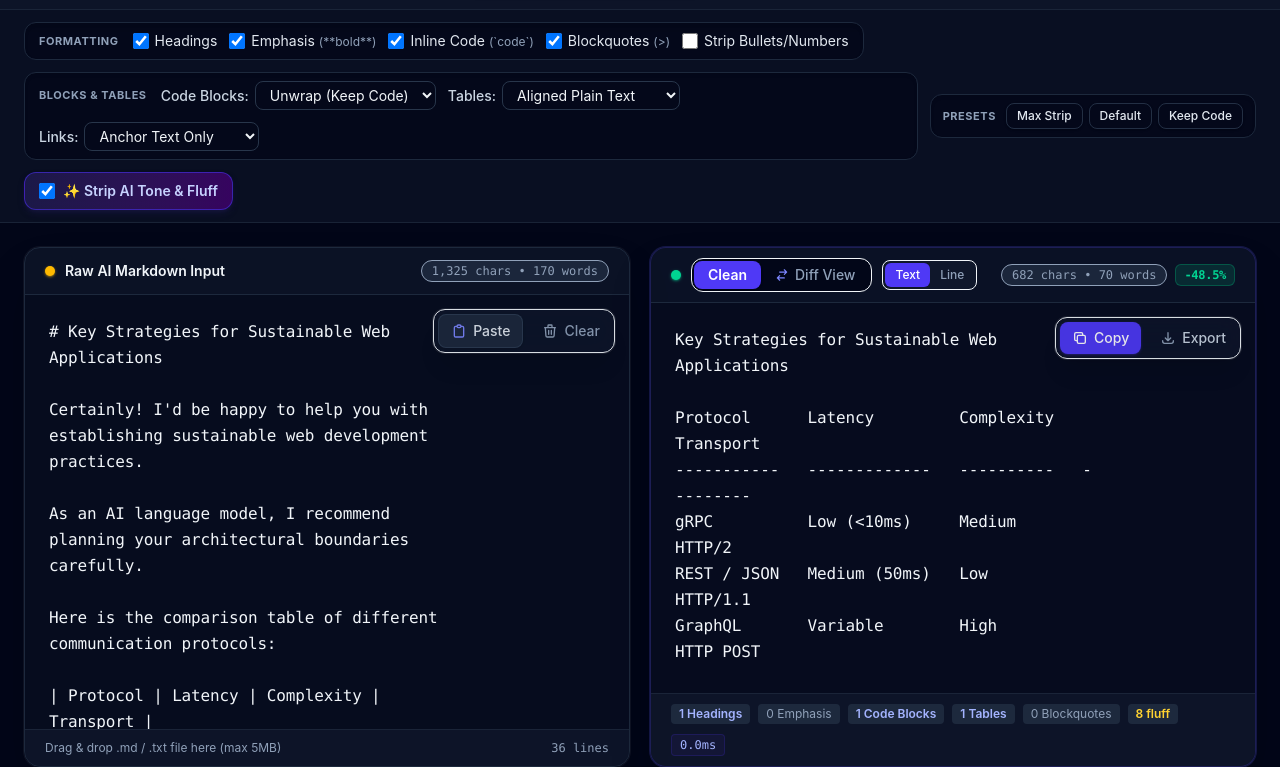
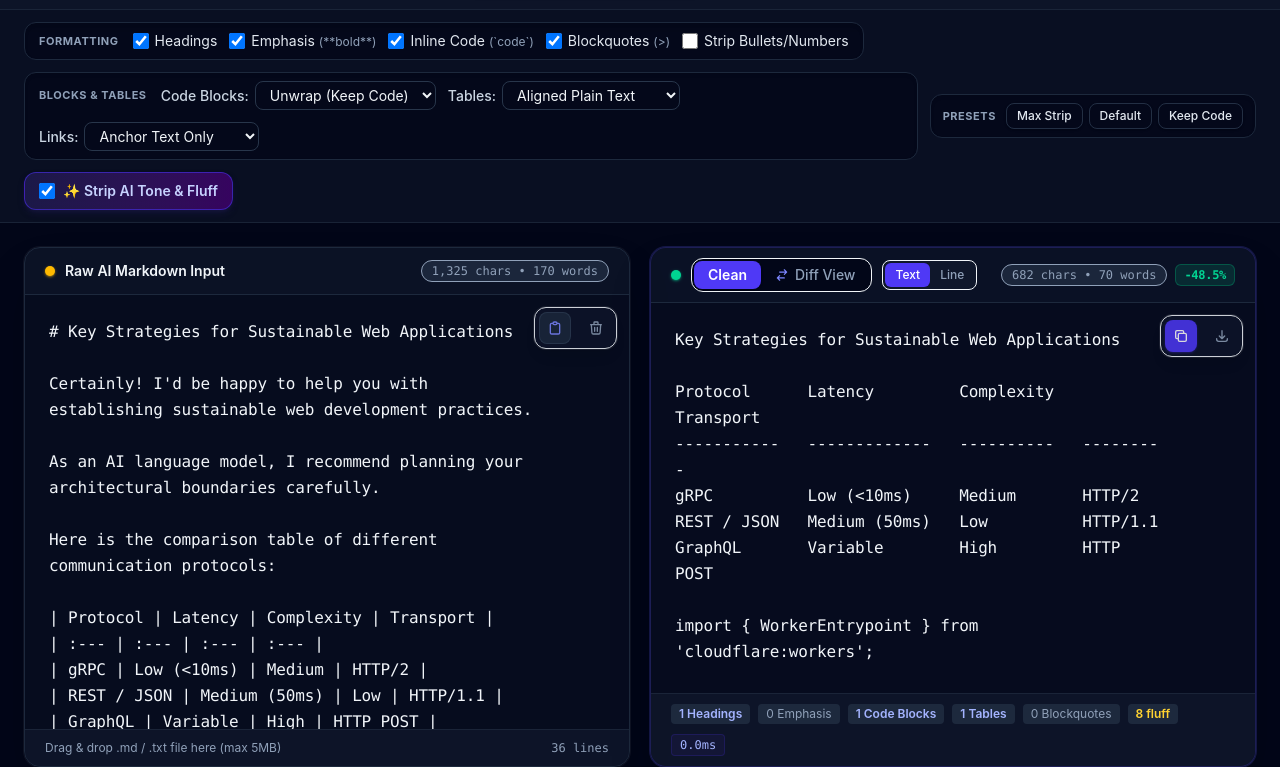
Before and after one commit to sfc9982/DeMkDown, a website built with Vite: page index.html in a window 1280 px wide. Shown: the part 109-876 px from the top of the page. Built offline with nearby package versions, Linux system fonts and the light colour scheme.

Commit message:
style: switch editor action buttons to sleek icon-only design with tooltips

```diff
--- a/index.html
+++ b/index.html
@@ -214,30 +214,32 @@
         <!-- Input Textarea with Floating Actions -->
         <div class="flex-1 relative bg-slate-950/50 group">
 
-          <!-- Top-Right Floating Actions: Paste & Clear -->
-          <div class="absolute top-3.5 right-3.5 z-20 flex items-center gap-1 p-1 rounded-xl bg-slate-900/90 backdrop-blur-md border border-slate-750 shadow-xl ring-1 ring-white/10 opacity-90 group-hover:opacity-100 transition-opacity duration-200">
+          <!-- Top-Right Floating Actions: Paste & Clear (Icon Only) -->
+          <div class="absolute top-3 right-3 z-20 flex items-center gap-1 p-1 rounded-xl bg-slate-900/90 backdrop-blur-md border border-slate-750 shadow-lg ring-1 ring-white/10 opacity-85 group-hover:opacity-100 transition-opacity duration-200">
             <button
               id="btnPaste"
+              data-i18n-title="tooltipPaste"
               title="Paste from clipboard"
-              class="flex items-center gap-1.5 px-3 py-1.5 rounded-lg bg-slate-800 hover:bg-slate-750 text-slate-200 hover:text-white border border-slate-700/80 font-medium text-xs sm:text-sm active:scale-95 transition shadow-sm cursor-pointer select-none"
+              aria-label="Paste"
+              class="w-7 h-7 sm:w-8 sm:h-8 flex items-center justify-center rounded-lg bg-slate-800 hover:bg-slate-750 text-slate-300 hover:text-white border border-slate-700/80 active:scale-90 transition cursor-pointer select-none"
             >
               <svg class="w-4 h-4 text-indigo-400" fill="none" viewBox="0 0 24 24" stroke="currentColor">
                 <path stroke-linecap="round" stroke-linejoin="round" stroke-width="2" d="M9 5H7a2 2 0 00-2 2v12a2 2 0 002 2h10a2 2 0 002-2V7a2 2 0 00-2-2h-2M9 5a2 2 0 002 2h2a2 2 0 002-2M9 5a2 2 0 012-2h2a2 2 0 012 2" />
               </svg>
-              <span data-i18n="btnPaste">Paste</span>
             </button>
 
             <span class="w-px h-4 bg-slate-750"></span>
 
             <button
               id="btnClear"
+              data-i18n-title="tooltipClear"
               title="Clear input text"
-              class="flex items-center gap-1.5 px-2.5 py-1.5 rounded-lg hover:bg-red-950/60 text-slate-400 hover:text-red-300 font-medium text-xs sm:text-sm active:scale-95 transition cursor-pointer select-none"
+              aria-label="Clear"
+              class="w-7 h-7 sm:w-8 sm:h-8 flex items-center justify-center rounded-lg hover:bg-rose-500/20 text-slate-400 hover:text-rose-300 active:scale-90 transition cursor-pointer select-none"
             >
               <svg class="w-4 h-4" fill="none" viewBox="0 0 24 24" stroke="currentColor">
                 <path stroke-linecap="round" stroke-linejoin="round" stroke-width="2" d="M19 7l-.867 12.142A2 2 0 0116.138 21H7.862a2 2 0 01-1.995-1.858L5 7m5 4v6m4-6v6m1-10V4a1 1 0 00-1-1h-4a1 1 0 00-1 1v3M4 7h16" />
               </svg>
-              <span data-i18n="btnClear">Clear</span>
             </button>
           </div>
 
@@ -245,7 +247,7 @@
             id="inputMarkdown"
             spellcheck="false"
             placeholder="Paste your AI-generated response here (ChatGPT, Claude, Gemini, DeepSeek, Copilot, etc.)... Markdown headings, tables, code fences, blockquotes, and fluff will be stripped automatically in real-time."
-            class="w-full h-full p-5 sm:p-6 pr-36 sm:pr-40 bg-transparent text-slate-100 placeholder-slate-500 focus:outline-none resize-none font-mono-code text-sm sm:text-[15px] lg:text-base leading-relaxed"
+            class="w-full h-full p-5 sm:p-6 pr-20 sm:pr-24 bg-transparent text-slate-100 placeholder-slate-500 focus:outline-none resize-none font-mono-code text-sm sm:text-[15px] lg:text-base leading-relaxed"
           ></textarea>
         </div>
 
@@ -306,18 +308,19 @@
         <!-- Output Display Area with Floating Actions -->
         <div class="flex-1 relative bg-slate-950/50 overflow-hidden group">
 
-          <!-- Top-Right Floating Actions: Copy & Export -->
-          <div class="absolute top-3.5 right-3.5 z-20 flex items-center gap-1 p-1 rounded-xl bg-slate-900/90 backdrop-blur-md border border-slate-750 shadow-xl ring-1 ring-white/10 opacity-90 group-hover:opacity-100 transition-opacity duration-200">
+          <!-- Top-Right Floating Actions: Copy & Export (Icon Only) -->
+          <div class="absolute top-3 right-3 z-20 flex items-center gap-1 p-1 rounded-xl bg-slate-900/90 backdrop-blur-md border border-slate-750 shadow-lg ring-1 ring-white/10 opacity-85 group-hover:opacity-100 transition-opacity duration-200">
             <!-- Copy Output Button -->
             <button
               id="btnCopy"
+              data-i18n-title="tooltipCopy"
               title="Copy clean text (Ctrl+Enter / Cmd+Enter)"
-              class="flex items-center gap-1.5 px-3 py-1.5 rounded-lg bg-indigo-600 hover:bg-indigo-500 active:scale-95 text-white font-medium text-xs sm:text-sm shadow-sm shadow-indigo-600/30 transition cursor-pointer select-none"
+              aria-label="Copy"
+              class="w-7 h-7 sm:w-8 sm:h-8 flex items-center justify-center rounded-lg bg-indigo-600 hover:bg-indigo-500 active:scale-90 text-white shadow-sm shadow-indigo-600/30 transition cursor-pointer select-none"
             >
               <svg id="iconCopy" class="w-4 h-4 shrink-0" fill="none" viewBox="0 0 24 24" stroke="currentColor">
                 <path stroke-linecap="round" stroke-linejoin="round" stroke-width="2" d="M8 16H6a2 2 0 01-2-2V6a2 2 0 012-2h8a2 2 0 012 2v2m-6 12h8a2 2 0 002-2v-8a2 2 0 00-2-2h-8a2 2 0 00-2 2v8a2 2 0 002 2z" />
               </svg>
-              <span id="textCopy" data-i18n="btnCopy">Copy</span>
             </button>
 
             <span class="w-px h-4 bg-slate-750"></span>
@@ -325,13 +328,14 @@
             <!-- Download Button -->
             <button
               id="btnDownload"
+              data-i18n-title="tooltipExport"
               title="Download as text file"
-              class="flex items-center gap-1.5 px-2.5 py-1.5 rounded-lg hover:bg-slate-800 text-slate-300 hover:text-white active:scale-95 text-xs sm:text-sm font-medium transition cursor-pointer select-none"
+              aria-label="Export"
+              class="w-7 h-7 sm:w-8 sm:h-8 flex items-center justify-center rounded-lg hover:bg-slate-800 text-slate-400 hover:text-white active:scale-90 transition cursor-pointer select-none"
             >
-              <svg class="w-4 h-4 text-slate-400" fill="none" viewBox="0 0 24 24" stroke="currentColor">
+              <svg class="w-4 h-4 text-slate-400 hover:text-white" fill="none" viewBox="0 0 24 24" stroke="currentColor">
                 <path stroke-linecap="round" stroke-linejoin="round" stroke-width="2" d="M4 16v1a3 3 0 003 3h10a3 3 0 003-3v-1m-4-4l-4 4m0 0l-4-4m4 4V4" />
               </svg>
-              <span data-i18n="btnExport">Export</span>
             </button>
           </div>
 
@@ -339,13 +343,13 @@
             id="outputClean"
             readonly
             placeholder="Cleaned plain text will appear here automatically..."
-            class="w-full h-full p-5 sm:p-6 pr-36 sm:pr-40 bg-transparent text-slate-100 placeholder-slate-500 focus:outline-none resize-none font-mono-code text-sm sm:text-[15px] lg:text-base leading-relaxed"
+            class="w-full h-full p-5 sm:p-6 pr-20 sm:pr-24 bg-transparent text-slate-100 placeholder-slate-500 focus:outline-none resize-none font-mono-code text-sm sm:text-[15px] lg:text-base leading-relaxed"
           ></textarea>
 
           <!-- Diff Container (Diff Mode) -->
           <div
             id="diffContainer"
-            class="hidden w-full h-full overflow-y-auto font-mono-code select-text pr-36 sm:pr-40"
+            class="hidden w-full h-full overflow-y-auto font-mono-code select-text pr-20 sm:pr-24"
           ></div>
         </div>
 
--- a/src/main.js
+++ b/src/main.js
@@ -152,6 +152,16 @@ function setLanguage(lang) {
     const translation = t(key);
     if (translation) {
       el.textContent = translation;
+    }
+  });
+
+  // Update tooltips and aria-labels with data-i18n-title
+  document.querySelectorAll('[data-i18n-title]').forEach((el) => {
+    const key = el.getAttribute('data-i18n-title');
+    const translation = t(key);
+    if (translation) {
+      el.title = translation;
+      el.setAttribute('aria-label', translation);
     }
   });
 
@@ -392,18 +402,22 @@ async function copyOutput() {
 
   try {
     await navigator.clipboard.writeText(text);
-    textCopy.textContent = t('btnCopied', 'Copied!');
+    if (textCopy) textCopy.textContent = t('btnCopied', 'Copied!');
     btnCopy.classList.replace('bg-indigo-600', 'bg-emerald-600');
     btnCopy.classList.replace('hover:bg-indigo-500', 'hover:bg-emerald-500');
+    btnCopy.title = t('btnCopied', 'Copied!');
+    btnCopy.setAttribute('aria-label', t('btnCopied', 'Copied!'));
 
     setSvgPath(iconCopy, 'M5 13l4 4L19 7', '2.5');
 
     showToast(t('toastCopied', 'Cleaned text copied to clipboard!'));
 
     setTimeout(() => {
-      textCopy.textContent = t('btnCopy', 'Copy');
+      if (textCopy) textCopy.textContent = t('btnCopy', 'Copy');
       btnCopy.classList.replace('bg-emerald-600', 'bg-indigo-600');
       btnCopy.classList.replace('hover:bg-emerald-500', 'hover:bg-indigo-500');
+      btnCopy.title = t('tooltipCopy', 'Copy cleaned text (Ctrl+Enter)');
+      btnCopy.setAttribute('aria-label', t('tooltipCopy', 'Copy cleaned text (Ctrl+Enter)'));
       setSvgPath(iconCopy, 'M8 16H6a2 2 0 01-2-2V6a2 2 0 012-2h8a2 2 0 012 2v2m-6 12h8a2 2 0 002-2v-8a2 2 0 00-2-2h-8a2 2 0 00-2 2v8a2 2 0 002 2z', '2');
     }, 1800);
   } catch (err) {
--- a/src/modules/i18n.js
+++ b/src/modules/i18n.js
@@ -72,6 +72,10 @@ export const TRANSLATIONS = {
     btnCopy: 'Copy',
     btnCopied: 'Copied!',
     btnExport: 'Export',
+    tooltipPaste: 'Paste from clipboard',
+    tooltipClear: 'Clear input',
+    tooltipCopy: 'Copy cleaned text (Ctrl+Enter)',
+    tooltipExport: 'Export text file',
     inputPlaceholder: 'Paste your AI-generated response here (ChatGPT, Claude, Gemini, DeepSeek, Copilot, etc.)... Markdown headings, tables, code fences, blockquotes, and fluff will be stripped automatically in real-time.',
     outputPlaceholder: 'Cleaned plain text will appear here automatically...',
     inputFooter: 'Remark AST Parsing Enabled',
@@ -164,6 +168,10 @@ export const TRANSLATIONS = {
     btnCopy: '复制',
     btnCopied: '已复制！',
     btnExport: '导出',
+    tooltipPaste: '从剪贴板粘贴',
+    tooltipClear: '清空输入',
+    tooltipCopy: '复制净化文本 (Ctrl+Enter)',
+    tooltipExport: '导出为文本文件',
     inputPlaceholder: '在此粘贴由 ChatGPT、Claude、Gemini、DeepSeek 等 AI 生成的 Markdown 文本... 标题、表格、代码框、引用与寒暄套话将被实时自动净化。',
     outputPlaceholder: '净化后的干净文本将自动呈现在这里...',
     inputFooter: '已启用 Remark 语法树解析',
```
